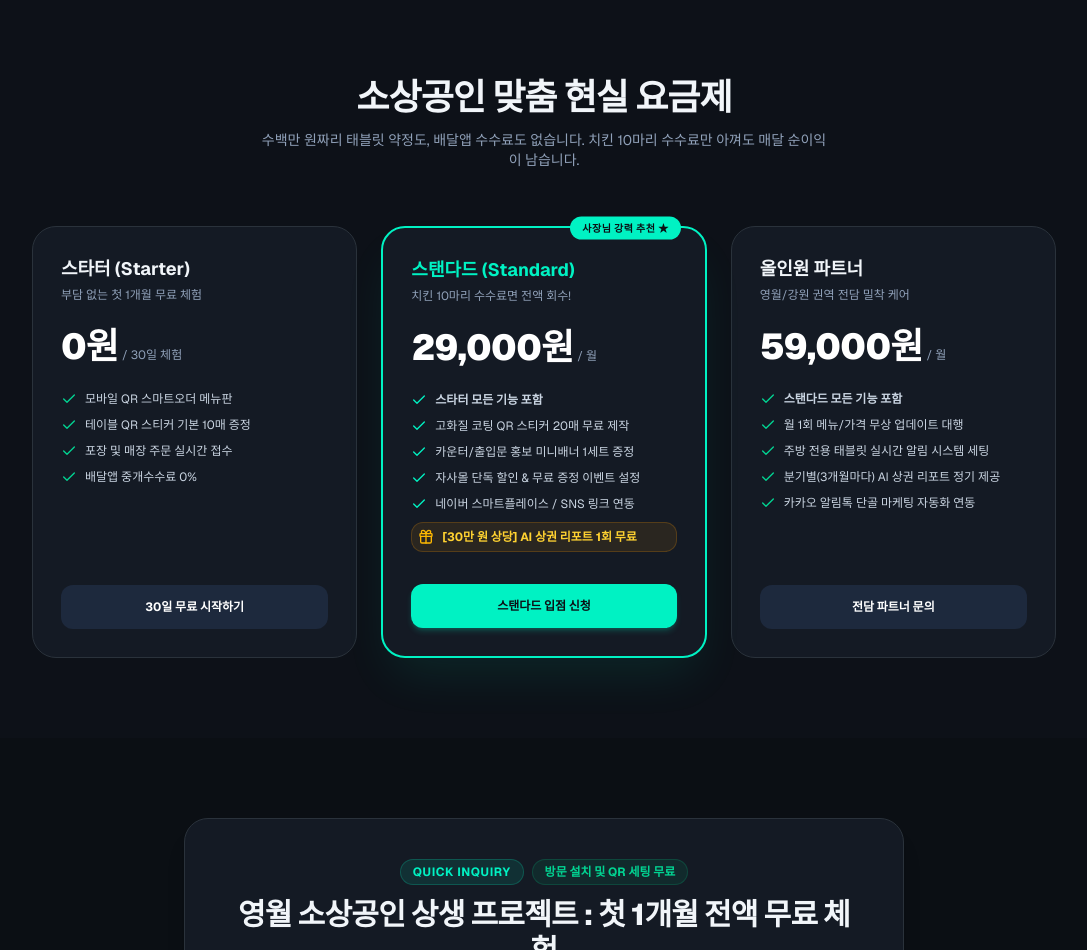
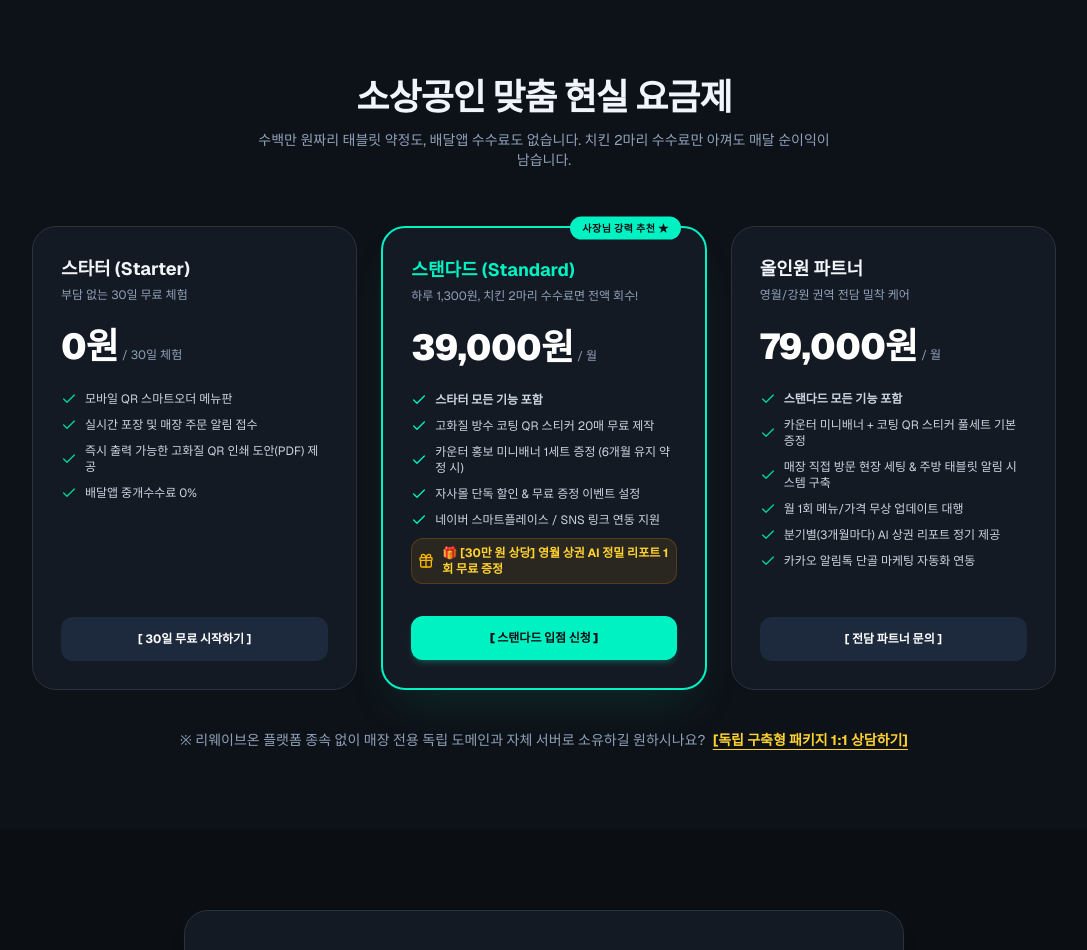
Before and after one commit to sanghui794e/viberesearch-mvp, a Next.js app: page / in a window 1280 px wide. Shown: the part 5140-6090 px from the top of the page, without its empty margins (96-1183 px from the left). Built offline with nearby package versions, Linux system fonts and the light colour scheme.

Commit message:
feat(rewaveon): update pricing tiers (Starter 0/30d, Standard 39k, Partner 79k, standalone note)

```diff
--- a/src/app/page.tsx
+++ b/src/app/page.tsx
@@ -826,16 +826,17 @@ export default function LandingPage() {
               소상공인 맞춤 현실 요금제
             </h2>
             <p className="text-xs sm:text-sm text-slate-400 max-w-xl mx-auto">
-              수백만 원짜리 태블릿 약정도, 배달앱 수수료도 없습니다. 치킨 10마리 수수료만 아껴도 매달 순이익이 남습니다.
+              수백만 원짜리 태블릿 약정도, 배달앱 수수료도 없습니다. 치킨 2마리 수수료만 아껴도 매달 순이익이 남습니다.
             </p>
           </div>
 
           <div className="grid md:grid-cols-3 gap-6 max-w-5xl mx-auto items-stretch">
+            {/* 카드 1: 스타터 (Starter) */}
             <div className="bg-card border border-border rounded-3xl p-6 sm:p-7 flex flex-col justify-between">
               <div className="space-y-4">
                 <div className="space-y-1">
                   <h3 className="text-lg font-bold">스타터 (Starter)</h3>
-                  <p className="text-xs text-slate-400">부담 없는 첫 1개월 무료 체험</p>
+                  <p className="text-xs text-slate-400">부담 없는 30일 무료 체험</p>
                 </div>
                 <div className="flex items-baseline gap-1 py-2">
                   <span className="text-4xl font-black tracking-tight text-white">0원</span>
@@ -848,11 +849,11 @@ export default function LandingPage() {
                   </li>
                   <li className="flex items-center gap-2">
                     <Check className="w-4 h-4 text-emerald-400 shrink-0" />
-                    <span>테이블 QR 스티커 기본 10매 증정</span>
+                    <span>실시간 포장 및 매장 주문 알림 접수</span>
                   </li>
                   <li className="flex items-center gap-2">
                     <Check className="w-4 h-4 text-emerald-400 shrink-0" />
-                    <span>포장 및 매장 주문 실시간 접수</span>
+                    <span>즉시 출력 가능한 고화질 QR 인쇄 도안(PDF) 제공</span>
                   </li>
                   <li className="flex items-center gap-2">
                     <Check className="w-4 h-4 text-emerald-400 shrink-0" />
@@ -864,10 +865,11 @@ export default function LandingPage() {
                 href="#contact"
                 className="mt-8 w-full h-11 bg-slate-800 hover:bg-slate-700 text-white font-bold rounded-xl flex items-center justify-center text-xs transition-colors"
               >
-                30일 무료 시작하기
+                [ 30일 무료 시작하기 ]
               </a>
             </div>
 
+            {/* 카드 2: 스탠다드 (Standard) - 사장님 강력 추천 */}
             <div className="bg-card border-2 border-primary rounded-3xl p-6 sm:p-7 flex flex-col justify-between relative shadow-2xl shadow-primary/10">
               <div className="absolute top-0 right-6 -translate-y-1/2 px-3 py-1 rounded-full bg-primary text-primary-foreground text-[10px] font-black tracking-wider uppercase">
                 사장님 강력 추천 ★
@@ -875,10 +877,10 @@ export default function LandingPage() {
               <div className="space-y-4">
                 <div className="space-y-1">
                   <h3 className="text-lg font-bold text-primary">스탠다드 (Standard)</h3>
-                  <p className="text-xs text-slate-400">치킨 10마리 수수료면 전액 회수!</p>
+                  <p className="text-xs text-slate-400">하루 1,300원, 치킨 2마리 수수료면 전액 회수!</p>
                 </div>
                 <div className="flex items-baseline gap-1 py-2">
-                  <span className="text-4xl font-black tracking-tight text-white">29,000원</span>
+                  <span className="text-4xl font-black tracking-tight text-white">39,000원</span>
                   <span className="text-xs text-slate-400">/ 월</span>
                 </div>
                 <ul className="space-y-2.5 text-xs text-slate-300">
@@ -888,11 +890,11 @@ export default function LandingPage() {
                   </li>
                   <li className="flex items-center gap-2">
                     <Check className="w-4 h-4 text-primary shrink-0" />
-                    <span>고화질 코팅 QR 스티커 20매 무료 제작</span>
+                    <span>고화질 방수 코팅 QR 스티커 20매 무료 제작</span>
                   </li>
                   <li className="flex items-center gap-2">
                     <Check className="w-4 h-4 text-primary shrink-0" />
-                    <span>카운터/출입문 홍보 미니배너 1세트 증정</span>
+                    <span>카운터 홍보 미니배너 1세트 증정 (6개월 유지 약정 시)</span>
                   </li>
                   <li className="flex items-center gap-2">
                     <Check className="w-4 h-4 text-primary shrink-0" />
@@ -900,11 +902,11 @@ export default function LandingPage() {
                   </li>
                   <li className="flex items-center gap-2">
                     <Check className="w-4 h-4 text-primary shrink-0" />
-                    <span>네이버 스마트플레이스 / SNS 링크 연동</span>
+                    <span>네이버 스마트플레이스 / SNS 링크 연동 지원</span>
                   </li>
                   <li className="flex items-center gap-2 text-amber-300 font-bold bg-amber-500/10 p-1.5 rounded-lg border border-amber-500/20">
                     <Gift className="w-4 h-4 shrink-0 text-amber-400" />
-                    <span>[30만 원 상당] AI 상권 리포트 1회 무료</span>
+                    <span>🎁 [30만 원 상당] 영월 상권 AI 정밀 리포트 1회 무료 증정</span>
                   </li>
                 </ul>
               </div>
@@ -912,10 +914,11 @@ export default function LandingPage() {
                 href="#contact"
                 className="mt-8 w-full h-11 bg-primary hover:bg-primary/90 text-primary-foreground font-black rounded-xl flex items-center justify-center text-xs transition-colors shadow-md shadow-primary/20"
               >
-                스탠다드 입점 신청
+                [ 스탠다드 입점 신청 ]
               </a>
             </div>
 
+            {/* 카드 3: 올인원 파트너 */}
             <div className="bg-card border border-border rounded-3xl p-6 sm:p-7 flex flex-col justify-between">
               <div className="space-y-4">
                 <div className="space-y-1">
@@ -923,7 +926,7 @@ export default function LandingPage() {
                   <p className="text-xs text-slate-400">영월/강원 권역 전담 밀착 케어</p>
                 </div>
                 <div className="flex items-baseline gap-1 py-2">
-                  <span className="text-4xl font-black tracking-tight text-white">59,000원</span>
+                  <span className="text-4xl font-black tracking-tight text-white">79,000원</span>
                   <span className="text-xs text-slate-400">/ 월</span>
                 </div>
                 <ul className="space-y-2.5 text-xs text-slate-300">
@@ -933,11 +936,15 @@ export default function LandingPage() {
                   </li>
                   <li className="flex items-center gap-2">
                     <Check className="w-4 h-4 text-emerald-400 shrink-0" />
-                    <span>월 1회 메뉴/가격 무상 업데이트 대행</span>
+                    <span>카운터 미니배너 + 코팅 QR 스티커 풀세트 기본 증정</span>
                   </li>
                   <li className="flex items-center gap-2">
                     <Check className="w-4 h-4 text-emerald-400 shrink-0" />
-                    <span>주방 전용 태블릿 실시간 알림 시스템 세팅</span>
+                    <span>매장 직접 방문 현장 세팅 & 주방 태블릿 알림 시스템 구축</span>
+                  </li>
+                  <li className="flex items-center gap-2">
+                    <Check className="w-4 h-4 text-emerald-400 shrink-0" />
+                    <span>월 1회 메뉴/가격 무상 업데이트 대행</span>
                   </li>
                   <li className="flex items-center gap-2">
                     <Check className="w-4 h-4 text-emerald-400 shrink-0" />
@@ -953,9 +960,22 @@ export default function LandingPage() {
                 href="#contact"
                 className="mt-8 w-full h-11 bg-slate-800 hover:bg-slate-700 text-white font-bold rounded-xl flex items-center justify-center text-xs transition-colors"
               >
-                전담 파트너 문의
+                [ 전담 파트너 문의 ]
               </a>
             </div>
+          </div>
+
+          {/* [신규] 단독 구축형 패키지 안내 */}
+          <div className="mt-10 text-center">
+            <p className="text-xs sm:text-sm text-slate-400">
+              ※ 리웨이브온 플랫폼 종속 없이 매장 전용 독립 도메인과 자체 서버로 소유하길 원하시나요?{' '}
+              <a
+                href="#contact"
+                className="font-bold text-amber-300 hover:text-amber-200 underline underline-offset-4 ml-1 inline-flex items-center gap-1 transition-colors"
+              >
+                [독립 구축형 패키지 1:1 상담하기]
+              </a>
+            </p>
           </div>
         </div>
       </section>
--- a/src/app/pricing/page.tsx
+++ b/src/app/pricing/page.tsx
@@ -103,7 +103,7 @@ export default function PricingPage() {
               <div className="space-y-4">
                 <div className="space-y-1">
                   <h2 className="text-lg font-bold">스타터 (Starter)</h2>
-                  <p className="text-xs text-slate-400">부담 없는 첫 1개월 무료 체험</p>
+                  <p className="text-xs text-slate-400">부담 없는 30일 무료 체험</p>
                 </div>
                 <div className="flex items-baseline gap-1 py-2">
                   <span className="text-4xl font-black tracking-tight text-white">0원</span>
@@ -116,11 +116,11 @@ export default function PricingPage() {
                   </li>
                   <li className="flex items-center gap-2">
                     <Check className="w-4 h-4 text-emerald-400 shrink-0" />
-                    <span>테이블 QR 스티커 기본 10매 증정</span>
+                    <span>실시간 포장 및 매장 주문 알림 접수</span>
                   </li>
                   <li className="flex items-center gap-2">
                     <Check className="w-4 h-4 text-emerald-400 shrink-0" />
-                    <span>포장 및 매장 주문 실시간 접수</span>
+                    <span>즉시 출력 가능한 고화질 QR 인쇄 도안(PDF) 제공</span>
                   </li>
                   <li className="flex items-center gap-2">
                     <Check className="w-4 h-4 text-emerald-400 shrink-0" />
@@ -132,7 +132,7 @@ export default function PricingPage() {
                 href="/#contact"
                 className="mt-8 w-full h-11 bg-slate-800 hover:bg-slate-700 text-white font-bold rounded-xl flex items-center justify-center text-xs transition-colors"
               >
-                30일 무료 시작하기
+                [ 30일 무료 시작하기 ]
               </Link>
             </div>
 
@@ -144,10 +144,10 @@ export default function PricingPage() {
               <div className="space-y-4">
                 <div className="space-y-1">
                   <h2 className="text-lg font-bold text-primary">스탠다드 (Standard)</h2>
-                  <p className="text-xs text-slate-400">치킨 10마리 수수료면 전액 회수!</p>
+                  <p className="text-xs text-slate-400">하루 1,300원, 치킨 2마리 수수료면 전액 회수!</p>
                 </div>
                 <div className="flex items-baseline gap-1 py-2">
-                  <span className="text-4xl font-black tracking-tight text-white">29,000원</span>
+                  <span className="text-4xl font-black tracking-tight text-white">39,000원</span>
                   <span className="text-xs text-slate-400">/ 월</span>
                 </div>
                 <ul className="space-y-2.5 text-xs text-slate-300">
@@ -157,11 +157,11 @@ export default function PricingPage() {
                   </li>
                   <li className="flex items-center gap-2">
                     <Check className="w-4 h-4 text-primary shrink-0" />
-                    <span>고화질 코팅 QR 스티커 20매 무료 제작</span>
+                    <span>고화질 방수 코팅 QR 스티커 20매 무료 제작</span>
                   </li>
                   <li className="flex items-center gap-2">
                     <Check className="w-4 h-4 text-primary shrink-0" />
-                    <span>카운터/출입문 홍보 미니배너 1세트 증정</span>
+                    <span>카운터 홍보 미니배너 1세트 증정 (6개월 유지 약정 시)</span>
                   </li>
                   <li className="flex items-center gap-2">
                     <Check className="w-4 h-4 text-primary shrink-0" />
@@ -169,11 +169,11 @@ export default function PricingPage() {
                   </li>
                   <li className="flex items-center gap-2">
                     <Check className="w-4 h-4 text-primary shrink-0" />
-                    <span>네이버 스마트플레이스 / SNS 링크 연동</span>
+                    <span>네이버 스마트플레이스 / SNS 링크 연동 지원</span>
                   </li>
                   <li className="flex items-center gap-2 text-amber-300 font-bold bg-amber-500/10 p-1.5 rounded-lg border border-amber-500/20">
                     <Gift className="w-4 h-4 shrink-0 text-amber-400" />
-                    <span>[30만 원 상당] AI 상권 리포트 1회 무료</span>
+                    <span>🎁 [30만 원 상당] 영월 상권 AI 정밀 리포트 1회 무료 증정</span>
                   </li>
                 </ul>
               </div>
@@ -181,7 +181,7 @@ export default function PricingPage() {
                 href="/#contact"
                 className="mt-8 w-full h-11 bg-primary hover:bg-primary/90 text-primary-foreground font-black rounded-xl flex items-center justify-center text-xs transition-colors shadow-md shadow-primary/20"
               >
-                스탠다드 입점 신청
+                [ 스탠다드 입점 신청 ]
               </Link>
             </div>
 
@@ -193,7 +193,7 @@ export default function PricingPage() {
                   <p className="text-xs text-slate-400">영월/강원 권역 전담 밀착 케어</p>
                 </div>
                 <div className="flex items-baseline gap-1 py-2">
-                  <span className="text-4xl font-black tracking-tight text-white">59,000원</span>
+                  <span className="text-4xl font-black tracking-tight text-white">79,000원</span>
                   <span className="text-xs text-slate-400">/ 월</span>
                 </div>
                 <ul className="space-y-2.5 text-xs text-slate-300">
@@ -203,11 +203,15 @@ export default function PricingPage() {
                   </li>
                   <li className="flex items-center gap-2">
                     <Check className="w-4 h-4 text-emerald-400 shrink-0" />
-                    <span>월 1회 메뉴/가격 무상 업데이트 대행</span>
+                    <span>카운터 미니배너 + 코팅 QR 스티커 풀세트 기본 증정</span>
                   </li>
                   <li className="flex items-center gap-2">
                     <Check className="w-4 h-4 text-emerald-400 shrink-0" />
-                    <span>주방 전용 태블릿 실시간 알림 시스템 세팅</span>
+                    <span>매장 직접 방문 현장 세팅 & 주방 태블릿 알림 시스템 구축</span>
+                  </li>
+                  <li className="flex items-center gap-2">
+                    <Check className="w-4 h-4 text-emerald-400 shrink-0" />
+                    <span>월 1회 메뉴/가격 무상 업데이트 대행</span>
                   </li>
                   <li className="flex items-center gap-2">
                     <Check className="w-4 h-4 text-emerald-400 shrink-0" />
@@ -223,9 +227,22 @@ export default function PricingPage() {
                 href="/#contact"
                 className="mt-8 w-full h-11 bg-slate-800 hover:bg-slate-700 text-white font-bold rounded-xl flex items-center justify-center text-xs transition-colors"
               >
-                전담 파트너 문의
+                [ 전담 파트너 문의 ]
               </Link>
             </div>
+          </div>
+
+          {/* [신규] 단독 구축형 패키지 안내 */}
+          <div className="mt-10 mb-14 text-center">
+            <p className="text-xs sm:text-sm text-slate-400">
+              ※ 리웨이브온 플랫폼 종속 없이 매장 전용 독립 도메인과 자체 서버로 소유하길 원하시나요?{' '}
+              <Link
+                href="/#contact"
+                className="font-bold text-amber-300 hover:text-amber-200 underline underline-offset-4 ml-1 inline-flex items-center gap-1 transition-colors"
+              >
+                [독립 구축형 패키지 1:1 상담하기]
+              </Link>
+            </p>
           </div>
 
           {/* AI Report Bonus Highlight */}
```
